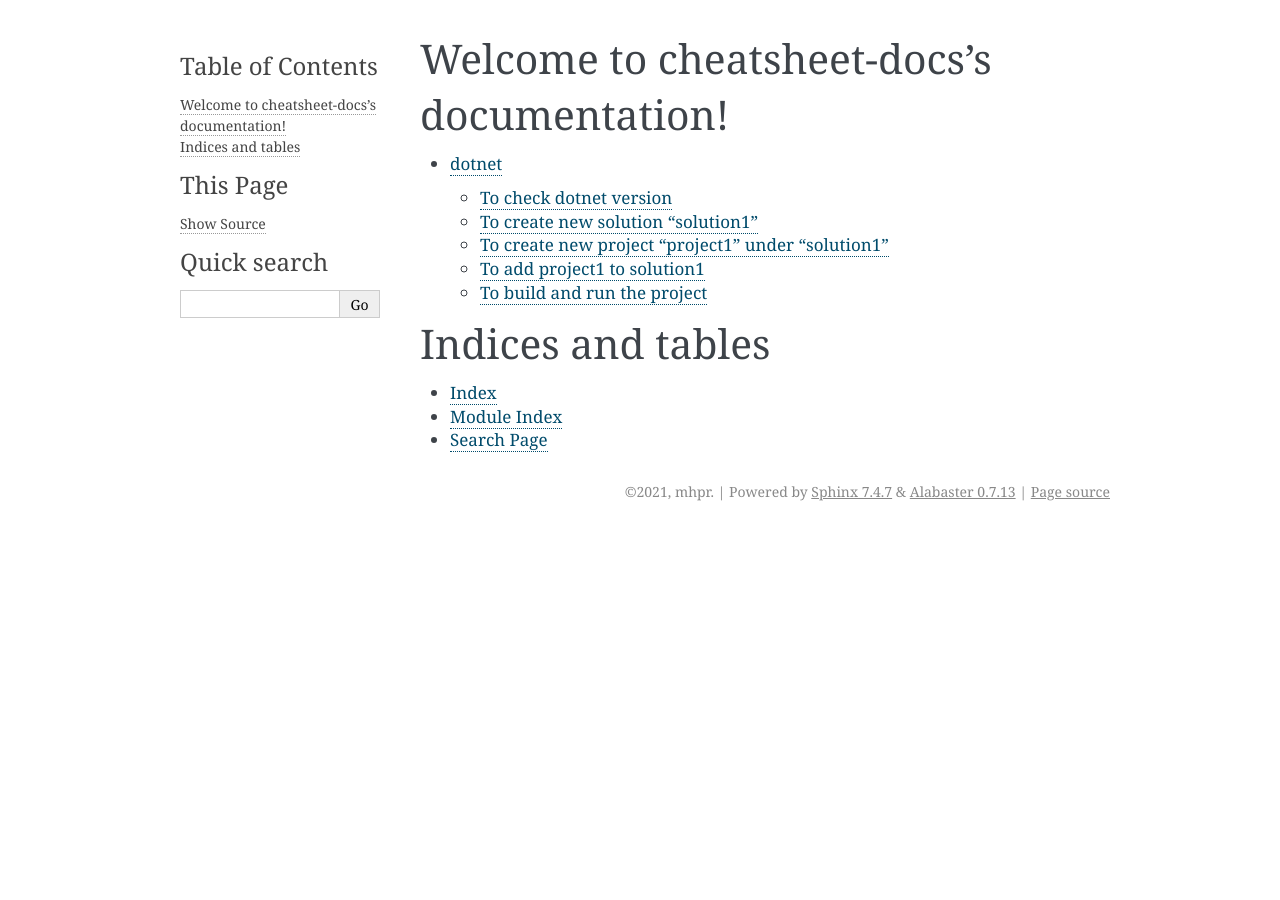
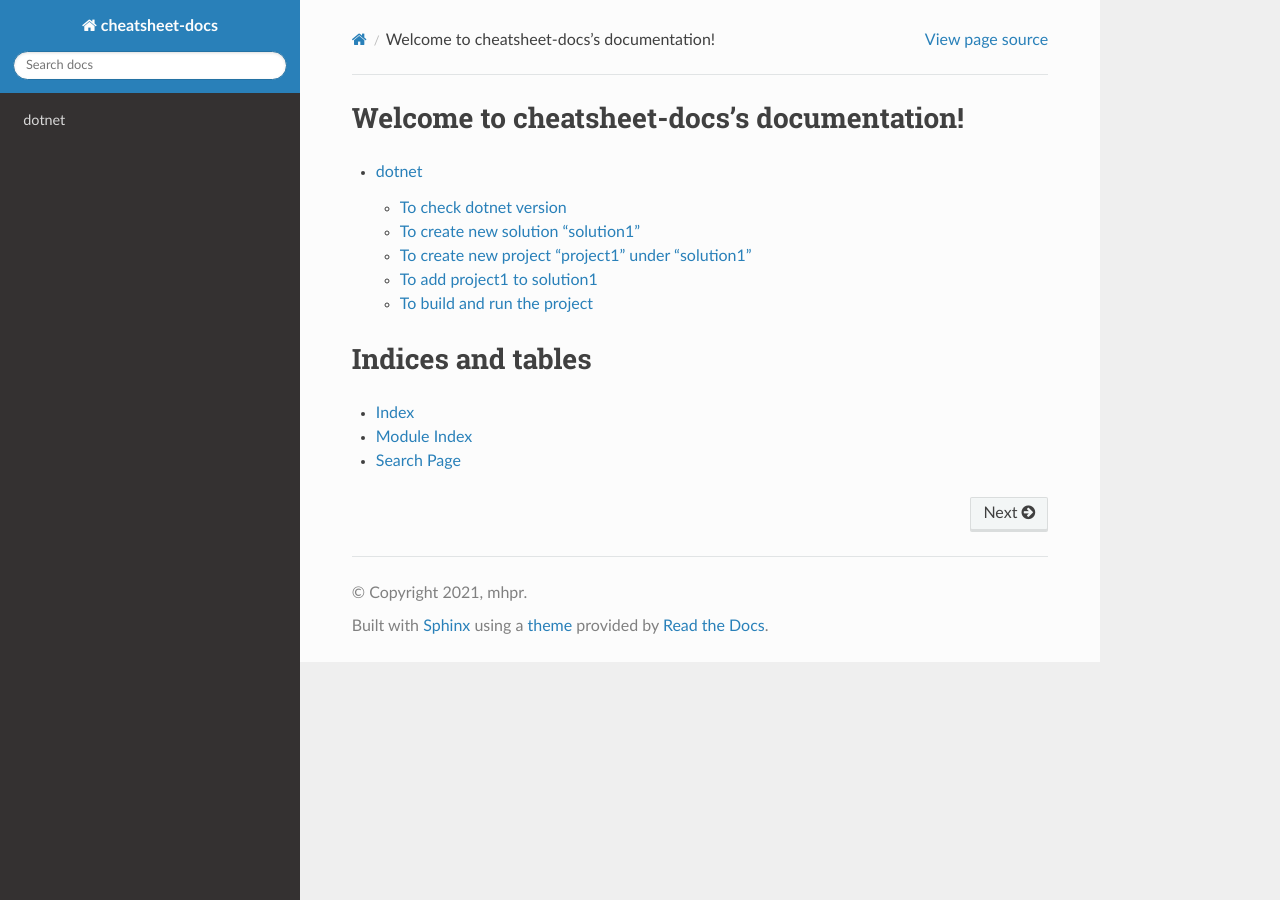
Before and after one commit to majjihari/cheatsheet-docs, a Sphinx documentation site: the page built from docs/source/index.rst, in a window 1280 px wide. Built offline with Sphinx 7.4.7 and the Read the Docs theme 2.0.0, drawn with Linux system fonts in a browser that asks for light colours.

Commit message:
initial commit

```diff
--- a/docs/source/conf.py
+++ b/docs/source/conf.py
@@ -83,7 +83,8 @@ pygments_style = None
 # The theme to use for HTML and HTML Help pages.  See the documentation for
 # a list of builtin themes.
 #
-html_theme = 'alabaster'
+#html_theme = 'alabaster'
+html_theme = 'sphinx_rtd_theme'
 
 # Theme options are theme-specific and customize the look and feel of a theme
 # further.  For a list of options available for each theme, see the
```
Also changed, not shown: README.md (+6 -0 lines).
